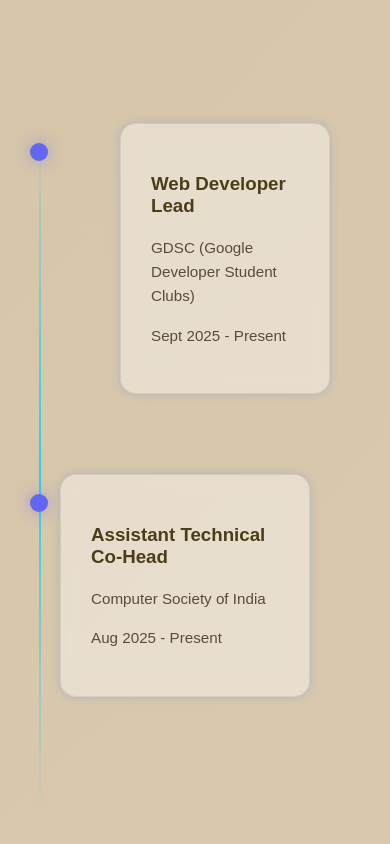
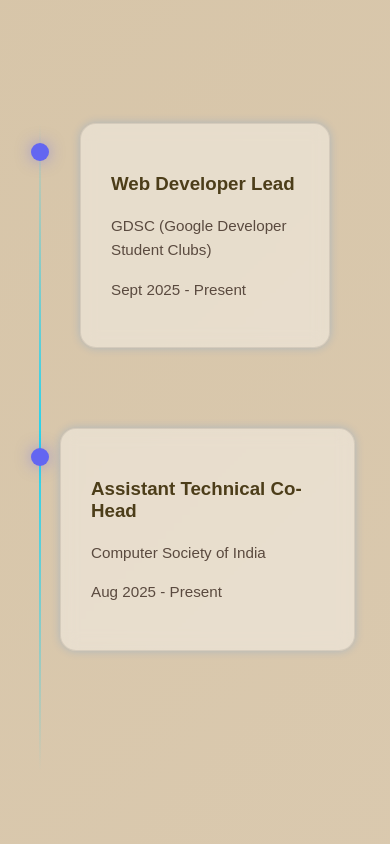
Before and after one commit to sharyuharde22/Portfolio, a React (Create React App) app: page / in a window 390 px wide. Shown: the part 3840-4684 px from the top of the page. Built offline with nearby package versions, Linux system fonts and the light colour scheme.

Commit message:
Fix mobile timeline

```diff
--- a/src/App.css
+++ b/src/App.css
@@ -666,22 +666,26 @@ p {
 
 .timeline-row {
   width: 100%;
-  padding-left: 40px;
+  left: 0 !important;
+  padding-left: 60px;
+  padding-right: 15px;
+  box-sizing: border-box;
 }
 
 .timeline-row.left,
 .timeline-row.right {
-  left: 0;
+  left: 0 !important;
   text-align: left;
 }
 
 .timeline-dot {
-  left: 10px !important;
+  left: 20px !important;
+  transform: translateX(-50%);
 }
 
 .timeline-row .card {
-  width: calc(100% - 60px);
-  max-width: none;
+  width: 100%;
+  max-width: 100%;
   margin: 0;
 }
 
```
